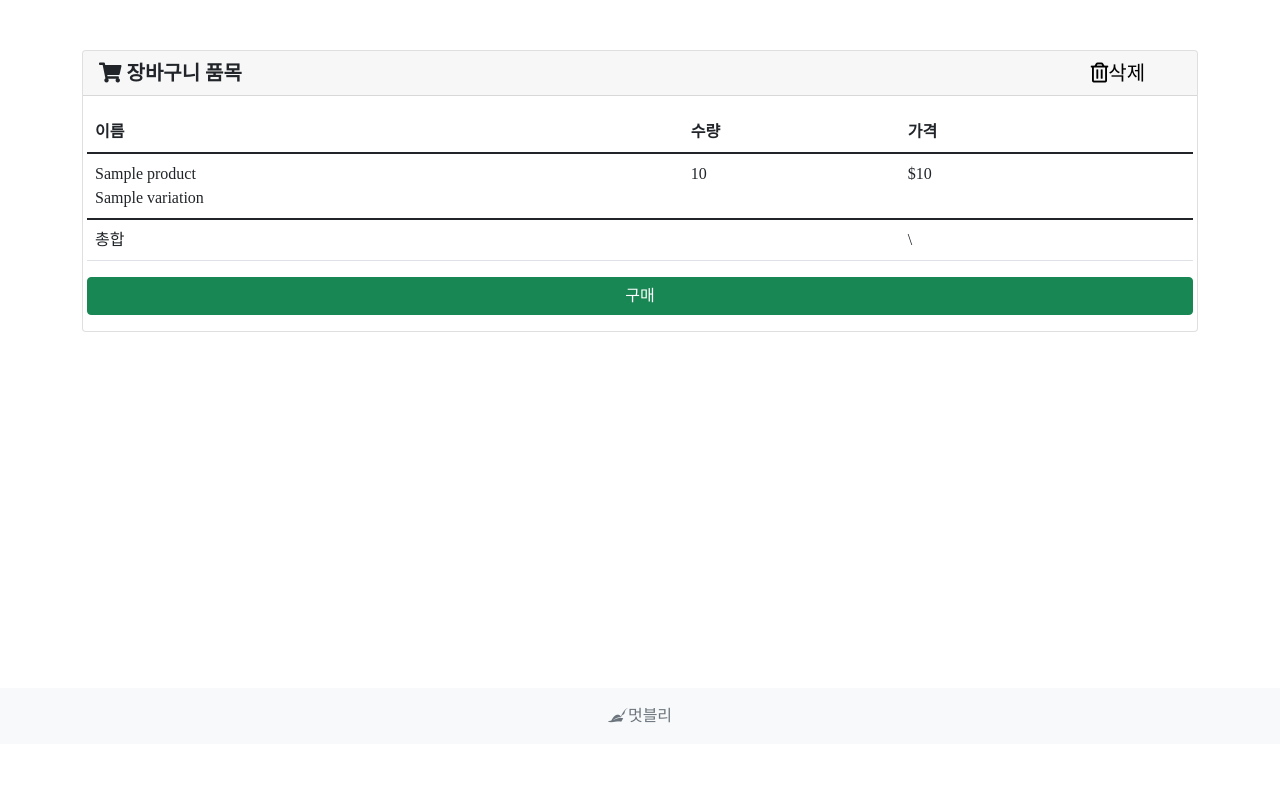
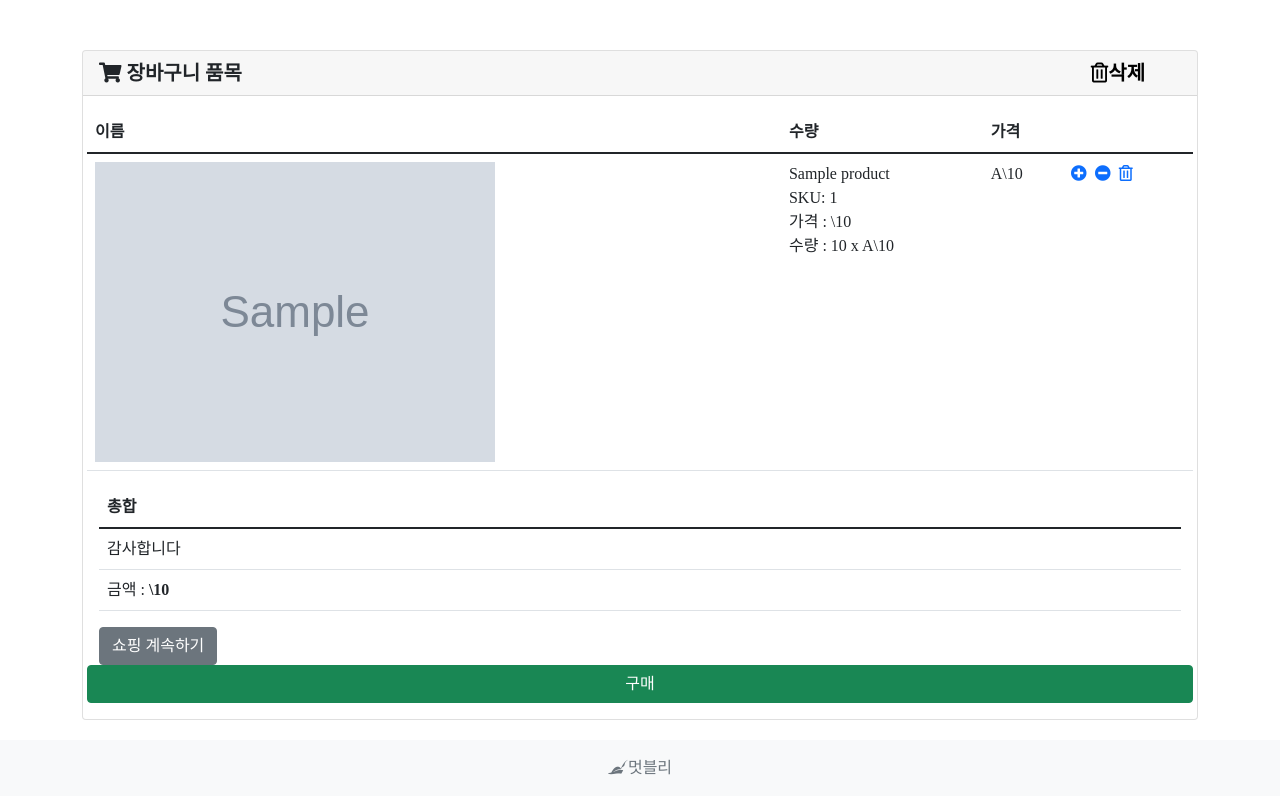
Before and after one commit to solsolsol11/market_project, a Django app: template cart/templates/cart/cart_list.html in a window 1280 px wide. Shown: the part 56-852 px from the top of the page. Before the commit the page ends 779 px from the top, so only its background shows below. Run offline with Django 3.2, Linux system fonts and the light colour scheme; the template is opened without the code that fills it: most values are stand-ins (such as "Sample title", 1, 10 or a date in 2020); grey boxes marked "Sample" are stand-in pictures; some libraries are stand-ins or nearby versions; some web fonts are replaced.

Commit message:
장바구니 리스트 구현중4

```diff
--- a/base/settings/common.py
+++ b/base/settings/common.py
@@ -90,9 +90,9 @@ WSGI_APPLICATION = 'base.wsgi.application'
 DATABASES = {
     'default': {
         'ENGINE': 'django.db.backends.mysql',
-        'NAME': 'site1004',
-        'USER': 'sbsst',
-        'PASSWORD': 'sbs123414',
+        'NAME': 'site2000',
+        'USER': 'root',
+        'PASSWORD': '',
         'HOST': '127.0.0.1',
         'PORT': '3306',
         'OPTIONS': {
--- a/base/static/common.css
+++ b/base/static/common.css
@@ -19,14 +19,18 @@
   z-index: -50;
 }
 
+.t-float-left {
+  float: left;
+}
+
 .t-my-\[0px\] {
   margin-top: 0px;
   margin-bottom: 0px;
 }
 
-.t-mx-0 {
-  margin-left: 0px;
-  margin-right: 0px;
+.t-mx-auto {
+  margin-left: auto;
+  margin-right: auto;
 }
 
 .t-mt-\[30px\] {
--- a/cart/templates/cart/cart_list.html
+++ b/cart/templates/cart/cart_list.html
@@ -12,8 +12,8 @@
 
                 <form action="#" method="POST">
                     {% csrf_token %}
-                    <div class="t-w-1/12 t-px-0 t-text-xl t-items-end t-whitespace-nowrap"><a href="#"
-                                                                                              class="t-text-black t-no-underline"><i
+                    <div class="t-font-bold t-px-0 t-text-xl t-items-end t-whitespace-nowrap"><a href="#"
+                                                                                                 class="t-text-black t-no-underline"><i
                             class="far fa-trash-alt"></i>삭제</a></div>
                 </form>
 
@@ -30,34 +30,71 @@
                         <th>가격</th>
                         </thead>
                         <tbody>
-                        {% for item in add %}
+                        {% for cart_item in cart_items %}
                         <tr>
                             <td>
-                                {{ item.product.name }}
-                                <ul>
-                                    {% for variation in item.variations.all %}
-                                    <li>{{ variation.title }}</li>
-                                    {% endfor %}
-                                </ul>
+                                <a href="{{ cart_item.product.get_absolute_url }}" class="t-float-left t-rounded"><img
+                                        src="{{product.thumb_img_url}}"
+                                        alt=""></a>
                             </td>
 
-                            <td>{{ item.quantity }}</td>
-                            <td>${{ item.product.price }}</td>
                             <td>
+                                {{ cart_item.product.name }}
+                                <br>
+                                SKU: {{cart_item.product.id}}
+                                <br>
+                                가격 : \{{ cart_item.product.price }}
+                                <br>
+                                수량 : {{cart_item.quantity}} x A\{{ cart_item.product.price }}
+                            </td>
+                            <td>
+                                A\{{ cart_item.sub_total }}
+                            </td>
+                            {% if cart_item.quantity <= cart_item.product.stock %}
+                            <td>
+                                <a href="{% url 'cart:add' cart_item.product.id %}" class=""><i
+                                        class="fas fa-plus-circle custom_icon"></i></a>&nbsp;
+                                <a href=""><i class="fas fa-minus-circle custom_icon"></i></a>&nbsp;
+                                <a href=""><i class="far fa-trash-alt"></i></a>
+                            </td>
 
+                            {% else %}
+                            <td>
+                                &nbsp;<a href="" class=""><i class="fas fa-minus-circle custom_icon"></i></a>&nbsp;
+                                <a href=""><i class="far fa-trash-alt"></i></a>
                             </td>
+                            {% endif %}
                         </tr>
                         {% endfor %}
                         </tbody>
-                        <tfoot>
+                    </table>
+                <div class="">
+                    <table class="table">
+                        <thread class="">
+                            <tr>
+                                <th>
+                                    총합
+                                </th>
+                            </tr>
+                        </thread>
+                        <tbody>
                         <tr>
-                            <td>총합</td>
-                            <td></td>
-                            <td>\</td>
-                            <td></td>
+                            <td>
+                                감사합니다
+                            </td>
                         </tr>
-                        </tfoot>
+                        <tr>
+                            <td>
+                                금액 : <strong>\{{ total }}</strong>
+                            </td>
+                        </tr>
+                        </tbody>
                     </table>
+                    <div class="t-mx-auto">
+                        <a href="" class="btn btn-secondary btn-block">쇼핑 계속하기</a>
+                    </div>
+                </div>
+
                     <a class="btn btn-success" href="#">구매</a>
                 </div>
 
```
Also changed, not shown: other parts of base/static/common.css (+4 -37 lines), cart/models.py (+25 -2 lines), cart/views.py (+23 -1 lines), cart/migrations/0001_initial.py, cart/migrations/0002_remove_cartitem_price_remove_cartitem_product.py (deleted), package-lock.json.
